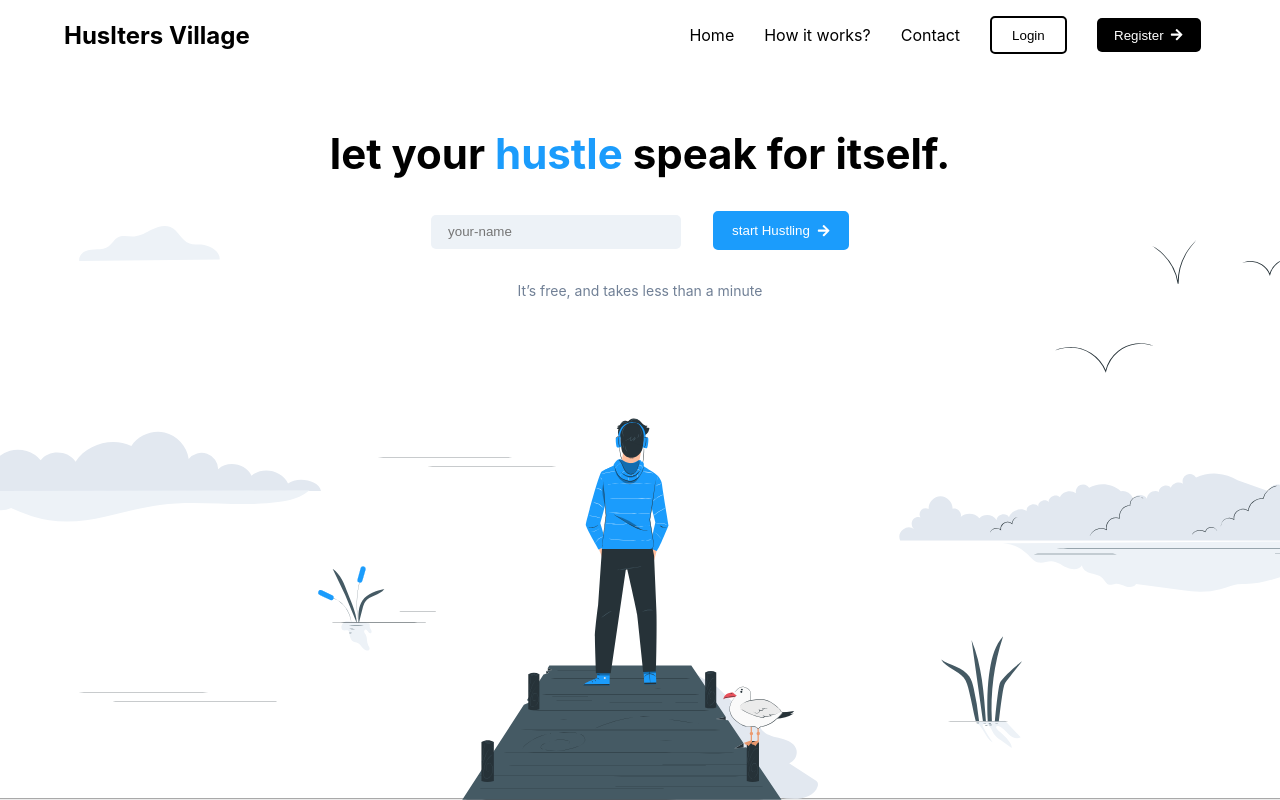
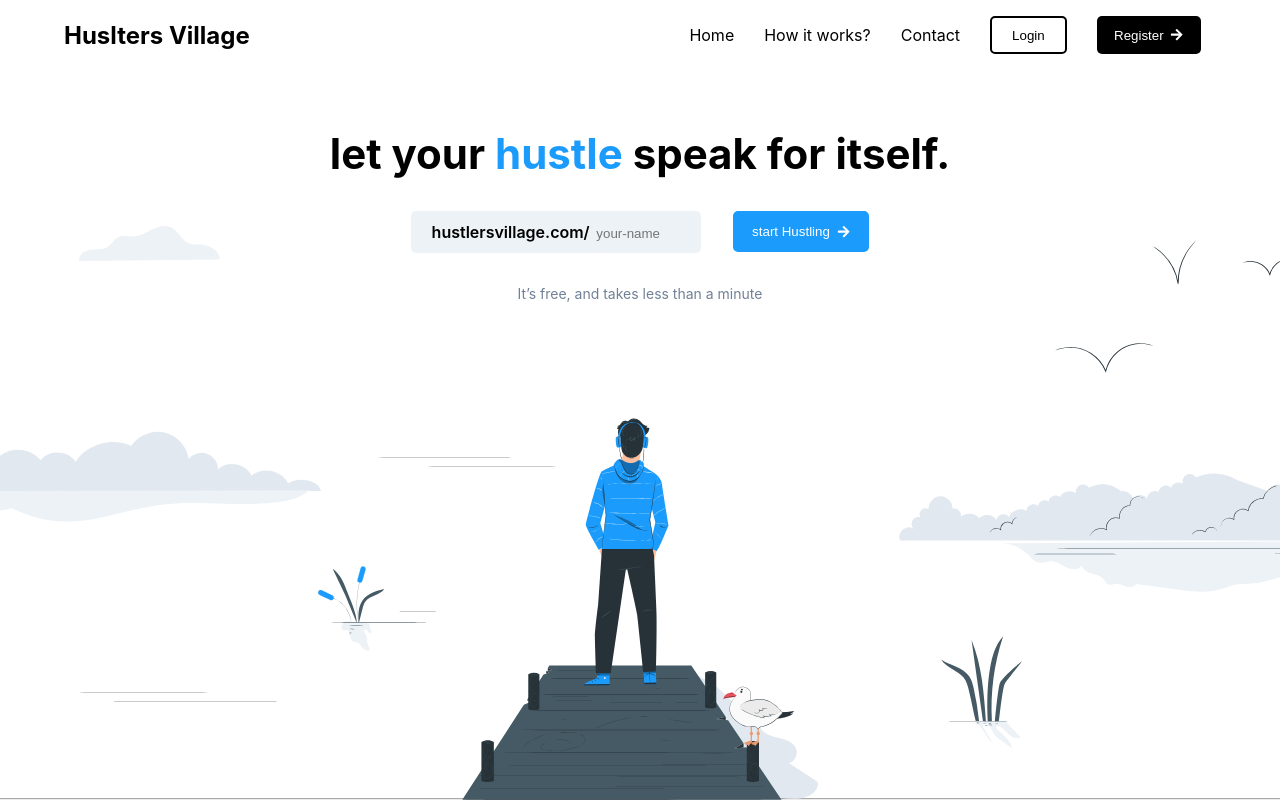
Before and after one commit to abhii6700/Hustlers-village-DP, a React (Create React App) app: page / in a window 1280 px wide. Built offline with nearby package versions, Linux system fonts and the light colour scheme.

Commit message:
updated hero section and input component styling

```diff
--- a/src/component/button/button.styles.scss
+++ b/src/component/button/button.styles.scss
@@ -21,7 +21,7 @@
   border: none;
   background: black;
   border-radius: 5px;
-  padding: 1.3em 1.3em;
+  padding: 1.4em 1.3em;
   .label {
     margin-right: 0.5em;
   }
--- a/src/component/input/input.styles.scss
+++ b/src/component/input/input.styles.scss
@@ -12,17 +12,17 @@
 }
 
 .input {
-  width: 250px;
+  width: 100%;
   height: 20px;
   color: black;
   border: none;
   background: #edf2f7;
   border-radius: 5px;
-  padding: 1.3em;
-}
-
-.input-credentials {
-  width: 100%;
+  padding: 1.3em 0.5em;
+  outline: none;
+  &:focus {
+    outline: none;
+  }
 }
 
 .input-name {
--- a/src/pages/Landing page/hero section/hero-section.styles.scss
+++ b/src/pages/Landing page/hero section/hero-section.styles.scss
@@ -32,6 +32,21 @@
     justify-content: center;
     align-items: center;
     gap: 2em;
+
+    .name-input {
+      display: flex;
+      align-items: center;
+      width: 290px;
+      height: 20px;
+      color: black;
+      border: none;
+      background: #edf2f7;
+      border-radius: 5px;
+      padding: 1.3em;
+      p {
+        font-weight: 600;
+      }
+    }
   }
 
   @media (max-width: 768px) {
--- a/src/pages/Landing page/hero section/hero-section.tsx
+++ b/src/pages/Landing page/hero section/hero-section.tsx
@@ -43,12 +43,17 @@ const HeroSection: React.FC = () => {
                 <h1>let your <span>hustle</span> speak for itself.</h1>
             </div>
             <div className="hero-enter-name">
-                <Input classname='input'
+                <div className='name-input'>
+                    <p>hustlersvillage.com/</p>
+                    <Input classname='input'
                  name='yourname'
                   text='text'
                    placeholder='your-name'
                    onchange={handleChange}
                    />
+
+                </div>
+
                 <Button
                   classname='icon-btn blue'
                   label='start Hustling'
--- a/src/pages/login page/login-page.tsx
+++ b/src/pages/login page/login-page.tsx
@@ -72,7 +72,7 @@ const handleSubmit = (e: React.ChangeEvent<HTMLInputElement | HTMLTextAreaElemen
           <div className="login-with-email">
             <div className="login-email">
               <Input
-                classname="input input-credentials"
+                classname="input"
                 text="email"
                 name="email"
                 placeholder="Enter Email address"
@@ -89,7 +89,7 @@ const handleSubmit = (e: React.ChangeEvent<HTMLInputElement | HTMLTextAreaElemen
               </div>
               <div>
                 <Input
-                  classname="input input-credentials"
+                  classname="input"
                   text="password"
                   name="Password"
                   placeholder="Enter Password"
--- a/src/pages/signup page/signup-page.tsx
+++ b/src/pages/signup page/signup-page.tsx
@@ -1,6 +1,6 @@
 import Button from "../../component/button/button";
 import "./signup-page.styles.scss";
-import {Link, useHistory} from 'react-router-dom'
+import { Link, useHistory } from 'react-router-dom'
 import { FcGoogle } from "react-icons/fc";
 import { FiGithub } from "react-icons/fi";
 import { FiDribbble } from "react-icons/fi";
@@ -8,8 +8,8 @@ import { FaArrowRight } from "react-icons/fa";
 import Input from "../../component/input/input";
 import { useState } from "react";
 
-interface Sprops{
-  newuser:{
+interface Sprops {
+  newuser: {
     firstname: string,
     lastname: string,
     email: string,
@@ -19,7 +19,7 @@ interface Sprops{
 
 const SignUp: React.FC = () => {
   const [newuser, setNewuser] = useState<Sprops['newuser']>([{
-    firstname:'',
+    firstname: '',
     lastname: '',
     email: '',
     password: ''
@@ -28,7 +28,7 @@ const SignUp: React.FC = () => {
   const handleChange = (e: React.ChangeEvent<HTMLInputElement | HTMLTextAreaElement>): void => {
     setNewuser({
       ...newuser,
-        [e.target.name] : e.target.value
+      [e.target.name]: e.target.value
     })
   }
 
@@ -82,7 +82,7 @@ const SignUp: React.FC = () => {
                   name="first-name"
                   placeholder="Enter First name"
                   label="First name"
-                onchange= {handleChange}
+                  onchange={handleChange}
                 />
               </div>
               <div className="signup-last-name">
@@ -92,13 +92,13 @@ const SignUp: React.FC = () => {
                   name="last-name"
                   placeholder="Enter Last name"
                   label="last name"
-                onchange= {handleChange}
+                  onchange={handleChange}
                 />
               </div>
             </div>
             <div className="signup-email">
               <Input
-                classname="input input-credentials"
+                classname="input"
                 text="email"
                 name="email"
                 placeholder="Enter Email address"
@@ -115,7 +115,7 @@ const SignUp: React.FC = () => {
               </div>
               <div>
                 <Input
-                  classname="input input-credentials"
+                  classname="input"
                   text="password"
                   name="Password"
                   placeholder="Enter Password"
```
Lines whose indentation alone changed are shown as unchanged.
